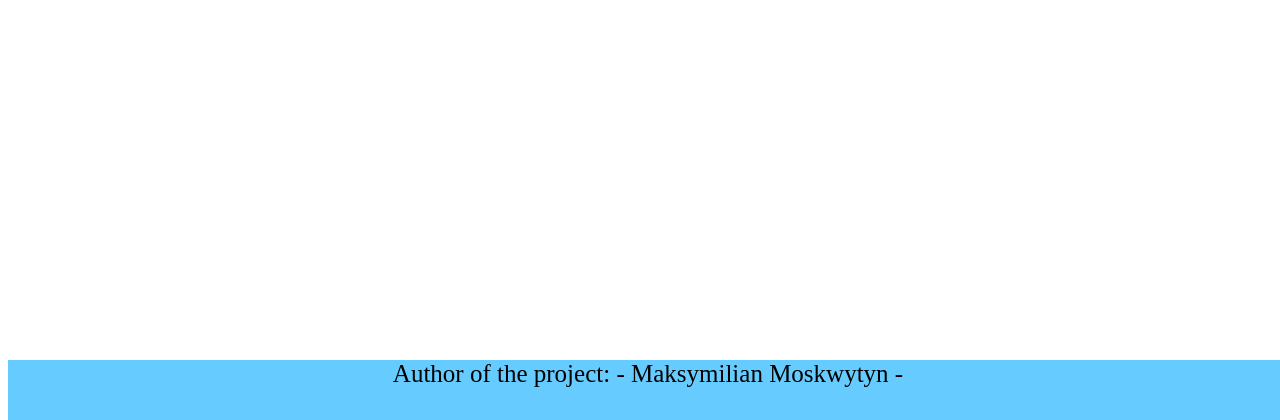
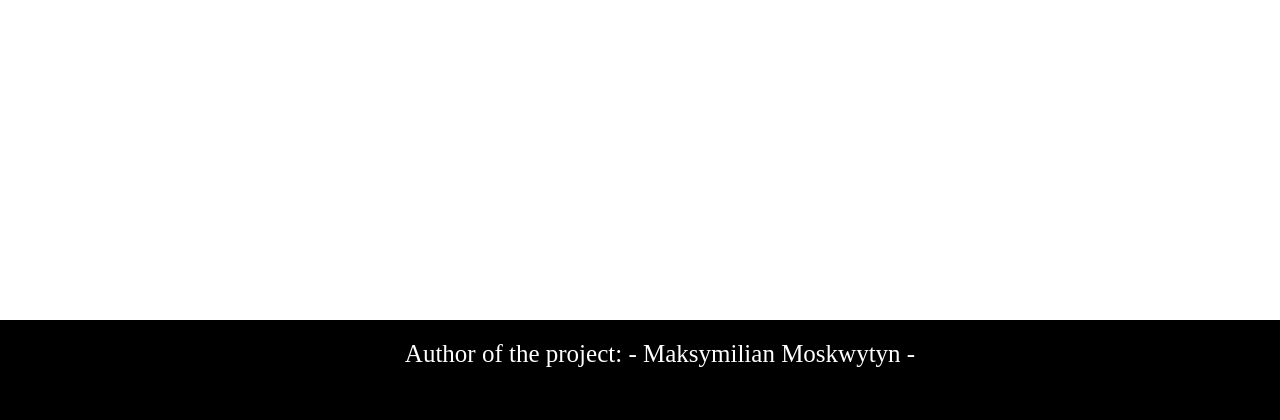
Before and after one commit to maksblink/conference-rooms, a Django app: page /home/ in a window 1280 px wide. Shown: the part 380-800 px from the top of the page. Run offline with Django 3.2, Linux system fonts and the light colour scheme.

Commit message:
workshops

```diff
--- a/conference_rooms/main_app/templates/main_app/base_template.html
+++ b/conference_rooms/main_app/templates/main_app/base_template.html
@@ -15,8 +15,8 @@
 <style>
     a { text-decoration:none; color: inherit; font-size: 20px}
     a:hover { color: blue; }
-    footer {font-size: 25px; text-align: center; position: absolute; bottom: 0; width: 100%; height: 60px;
-            background: #6cf;}
+    footer {font-size: 25px; text-align: center; position: fixed; left: 0; bottom: 0; width: 100%; height: 60px;
+            background-color: black; color: white; padding: 20px;}
     table td, table th { border: 1px solid black; text-align: center; height: 65px; width: 1000px}
 </style>
 </body>
```
